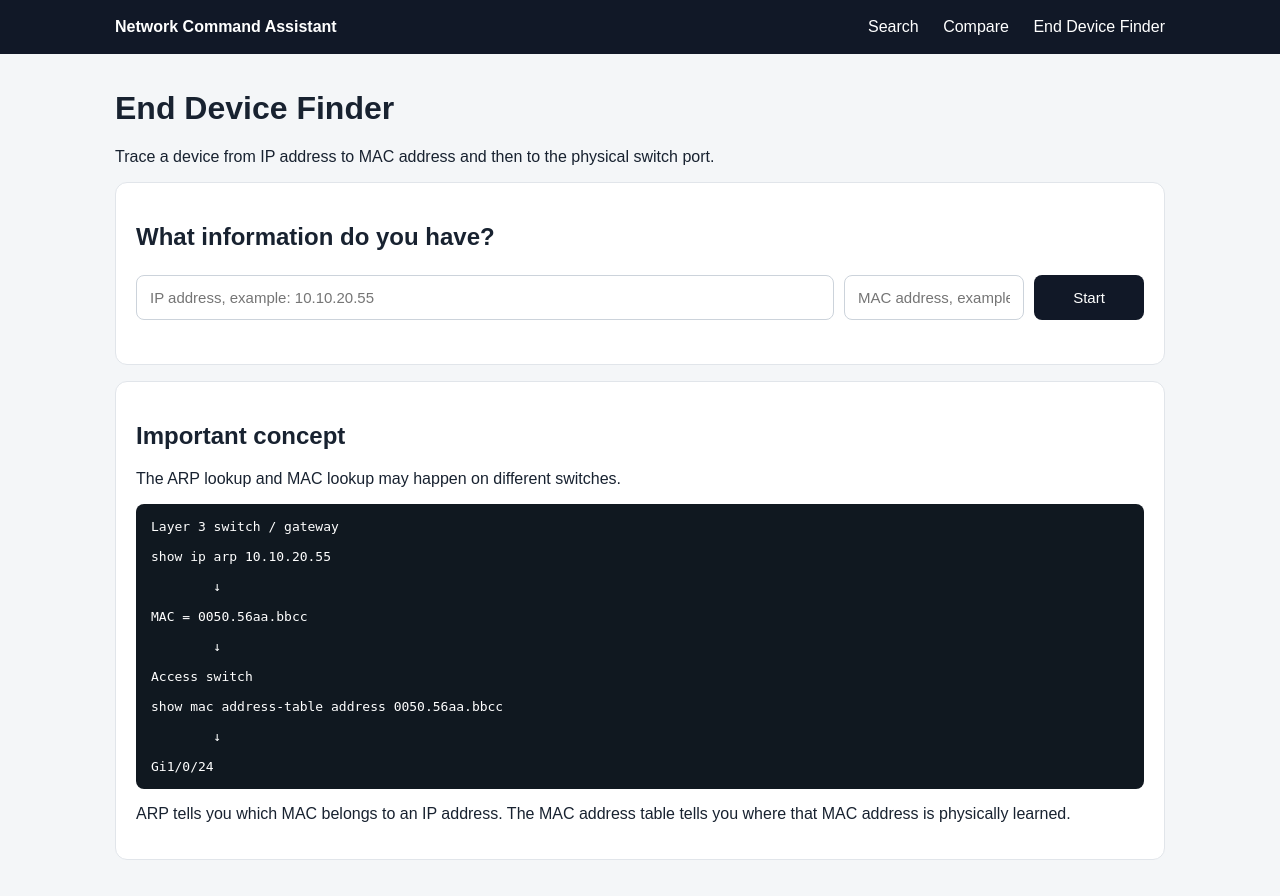
After one commit to ajaypachpande/network-command-assistant, a Flask app: page /device-finder in a window 1280 px wide. The commit adds this page. Run offline with Flask 3, Linux system fonts and the light colour scheme.

Commit message:
Add Cisco end device finder

```diff
--- a/app.py
+++ b/app.py
@@ -3,53 +3,153 @@ import json
 from pathlib import Path
 
 app = Flask(__name__)
-COMMANDS = json.loads((Path(__file__).parent / "commands.json").read_text(encoding="utf-8"))
+
+COMMANDS = json.loads(
+    (Path(__file__).parent / "commands.json").read_text(encoding="utf-8")
+)
+
 
 def score(c, q):
-    q=q.lower().strip()
-    if not q: return 0
-    text=" ".join([c["vendor"],c["platform"],c["category"],c["title"],c["command"],c["description"],c["use_case"]," ".join(c["tags"])]).lower()
-    s=12 if q in text else 0
+    q = q.lower().strip()
+
+    if not q:
+        return 0
+
+    text = " ".join(
+        [
+            c["vendor"],
+            c["platform"],
+            c["category"],
+            c["title"],
+            c["command"],
+            c["description"],
+            c["use_case"],
+            " ".join(c["tags"]),
+        ]
+    ).lower()
+
+    s = 12 if q in text else 0
+
     for term in q.split():
-        if term in text: s+=2
-        if term in c["title"].lower(): s+=4
-        if term in c["command"].lower(): s+=5
-        if term in " ".join(c["tags"]).lower(): s+=3
+        if term in text:
+            s += 2
+
+        if term in c["title"].lower():
+            s += 4
+
+        if term in c["command"].lower():
+            s += 5
+
+        if term in " ".join(c["tags"]).lower():
+            s += 3
+
     return s
+
 
 @app.route("/")
 def home():
-    q=request.args.get("q","").strip()
-    vendor=request.args.get("vendor","").strip()
-    results=[]
+    q = request.args.get("q", "").strip()
+    vendor = request.args.get("vendor", "").strip()
+
+    results = []
+
     if q:
         for c in COMMANDS:
-            if vendor and c["vendor"]!=vendor: continue
-            sc=score(c,q)
-            if sc: results.append((sc,c))
-        results=[c for _,c in sorted(results,key=lambda x:x[0],reverse=True)]
-    return render_template("index.html",q=q,vendor=vendor,results=results,vendors=sorted(set(c["vendor"] for c in COMMANDS)))
+            if vendor and c["vendor"] != vendor:
+                continue
+
+            sc = score(c, q)
+
+            if sc:
+                results.append((sc, c))
+
+        results = [
+            c
+            for _, c in sorted(
+                results,
+                key=lambda x: x[0],
+                reverse=True
+            )
+        ]
+
+    return render_template(
+        "index.html",
+        q=q,
+        vendor=vendor,
+        results=results,
+        vendors=sorted(set(c["vendor"] for c in COMMANDS)),
+    )
+
 
 @app.route("/command/<int:cid>")
 def detail(cid):
-    c=next((x for x in COMMANDS if x["id"]==cid),None)
-    if not c: abort(404)
-    return render_template("detail.html",c=c)
+    c = next(
+        (x for x in COMMANDS if x["id"] == cid),
+        None
+    )
+
+    if not c:
+        abort(404)
+
+    return render_template(
+        "detail.html",
+        c=c
+    )
+
 
 @app.route("/compare")
 def compare():
-    q=request.args.get("q","").strip()
-    grouped={}
+    q = request.args.get("q", "").strip()
+
+    grouped = {}
+
     if q:
-        matches=sorted([(score(c,q),c) for c in COMMANDS if score(c,q)],key=lambda x:x[0],reverse=True)
-        for _,c in matches:
-            grouped.setdefault(c["vendor"],[])
-            if len(grouped[c["vendor"]])<3: grouped[c["vendor"]].append(c)
-    return render_template("compare.html",q=q,grouped=grouped)
+        matches = sorted(
+            [
+                (score(c, q), c)
+                for c in COMMANDS
+                if score(c, q)
+            ],
+            key=lambda x: x[0],
+            reverse=True,
+        )
+
+        for _, c in matches:
+            grouped.setdefault(
+                c["vendor"],
+                []
+            )
+
+            if len(grouped[c["vendor"]]) < 3:
+                grouped[c["vendor"]].append(c)
+
+    return render_template(
+        "compare.html",
+        q=q,
+        grouped=grouped
+    )
+
+
+@app.route("/device-finder")
+def device_finder():
+    ip = request.args.get("ip", "").strip()
+    mac = request.args.get("mac", "").strip()
+
+    return render_template(
+        "device_finder.html",
+        ip=ip,
+        mac=mac
+    )
+
 
 @app.route("/health")
 def health():
-    return {"status":"ok","commands":len(COMMANDS)}
+    return {
+        "status": "ok",
+        "commands": len(COMMANDS),
+        "version": "3-development"
+    }
 
-if __name__=="__main__":
+
+if __name__ == "__main__":
     app.run(debug=True)
--- /dev/null
+++ b/templates/device_finder.html
@@ -0,0 +1,384 @@
+<!doctype html>
+
+<html>
+
+<head>
+
+<meta
+    name="viewport"
+    content="width=device-width,initial-scale=1"
+>
+
+<title>
+End Device Finder
+</title>
+
+<link
+    rel="stylesheet"
+    href="/static/style.css"
+>
+
+</head>
+
+
+<body>
+
+<nav>
+
+<b>
+Network Command Assistant
+</b>
+
+<span>
+
+<a href="/">
+Search
+</a>
+
+<a href="/compare">
+Compare
+</a>
+
+<a href="/device-finder">
+End Device Finder
+</a>
+
+</span>
+
+</nav>
+
+
+<main>
+
+<h1>
+End Device Finder
+</h1>
+
+<p>
+Trace a device from IP address to MAC address and then to the physical switch port.
+</p>
+
+
+<div class="card">
+
+<h2>
+What information do you have?
+</h2>
+
+
+<form method="get">
+
+<input
+    name="ip"
+    value="{{ip}}"
+    placeholder="IP address, example: 10.10.20.55"
+>
+
+<input
+    name="mac"
+    value="{{mac}}"
+    placeholder="MAC address, example: 0050.56aa.bbcc"
+>
+
+<button>
+Start
+</button>
+
+</form>
+
+</div>
+
+
+{% if ip %}
+
+<div class="card">
+
+<h2>
+Step 1: Find the MAC address
+</h2>
+
+
+<p>
+You know the endpoint IP:
+</p>
+
+<pre>{{ip}}</pre>
+
+
+<h3>
+Cisco command
+</h3>
+
+<pre>show ip arp {{ip}}</pre>
+
+
+<p>
+This searches the ARP table for the IP address.
+</p>
+
+
+<h3>
+Look for
+</h3>
+
+<p>
+Find the MAC address associated with the IP address.
+</p>
+
+
+<p>
+Example:
+</p>
+
+<pre>
+Internet  {{ip}}  3  0050.56aa.bbcc  ARPA  Vlan20
+</pre>
+
+
+<p>
+From this output:
+</p>
+
+<ul>
+
+<li>
+IP = {{ip}}
+</li>
+
+<li>
+MAC = 0050.56aa.bbcc
+</li>
+
+<li>
+Layer 3 interface = Vlan20
+</li>
+
+</ul>
+
+
+<h3>
+Next step
+</h3>
+
+<p>
+Copy the MAC address from the ARP output and enter it in the MAC field above.
+</p>
+
+</div>
+
+{% endif %}
+
+
+{% if mac %}
+
+<div class="card">
+
+<h2>
+Step 2: Find the switch port
+</h2>
+
+
+<p>
+MAC address:
+</p>
+
+<pre>{{mac}}</pre>
+
+
+<h3>
+Cisco command
+</h3>
+
+<pre>show mac address-table address {{mac}}</pre>
+
+
+<p>
+This searches the switch MAC address table.
+</p>
+
+
+<h3>
+Example result
+</h3>
+
+<pre>
+Vlan    Mac Address       Type        Ports
+20      {{mac}}           DYNAMIC     Gi1/0/24
+</pre>
+
+
+<p>
+In this example the device is learned from:
+</p>
+
+<pre>Gi1/0/24</pre>
+
+</div>
+
+
+<div class="card">
+
+<h2>
+Step 3: Check the interface
+</h2>
+
+
+<p>
+Once you identify the port, verify its status.
+</p>
+
+
+<pre>show interfaces status</pre>
+
+
+<p>
+For more detail:
+</p>
+
+
+<pre>show interfaces Gi1/0/24</pre>
+
+
+<p>
+Check the switchport configuration:
+</p>
+
+
+<pre>show interfaces Gi1/0/24 switchport</pre>
+
+</div>
+
+
+<div class="card">
+
+<h2>
+Step 4: Is this the endpoint or an uplink?
+</h2>
+
+
+<p>
+If the MAC is learned directly from an access port, you have probably found the endpoint.
+</p>
+
+
+<p>
+If the MAC appears on a trunk or uplink, the endpoint is connected to another downstream switch.
+</p>
+
+
+<h3>
+Identify the neighboring switch
+</h3>
+
+
+<pre>show cdp neighbors Gi1/0/24 detail</pre>
+
+
+<p>
+or:
+</p>
+
+
+<pre>show lldp neighbors Gi1/0/24 detail</pre>
+
+
+<h3>
+Then
+</h3>
+
+<p>
+Connect to the downstream switch and repeat:
+</p>
+
+
+<pre>show mac address-table address {{mac}}</pre>
+
+
+<p>
+Continue until the MAC is learned from the actual access port.
+</p>
+
+</div>
+
+
+<div class="card">
+
+<h2>
+Final troubleshooting path
+</h2>
+
+<pre>
+Known IP
+   |
+   v
+show ip arp &lt;IP&gt;
+   |
+   v
+Find MAC address
+   |
+   v
+show mac address-table address &lt;MAC&gt;
+   |
+   v
+Find switch port
+   |
+   +---- Access port ----> Endpoint found
+   |
+   +---- Trunk/Uplink
+             |
+             v
+      Find downstream switch
+             |
+             v
+      Repeat MAC lookup
+</pre>
+
+</div>
+
+{% endif %}
+
+
+<div class="card">
+
+<h2>
+Important concept
+</h2>
+
+<p>
+The ARP lookup and MAC lookup may happen on different switches.
+</p>
+
+
+<pre>
+Layer 3 switch / gateway
+
+show ip arp 10.10.20.55
+
+        ↓
+
+MAC = 0050.56aa.bbcc
+
+        ↓
+
+Access switch
+
+show mac address-table address 0050.56aa.bbcc
+
+        ↓
+
+Gi1/0/24
+</pre>
+
+<p>
+ARP tells you which MAC belongs to an IP address.
+
+The MAC address table tells you where that MAC address is physically learned.
+</p>
+
+</div>
+
+</main>
+
+</body>
+
+</html>
```
Also changed, not shown: templates/index.html (+190 -8 lines).
